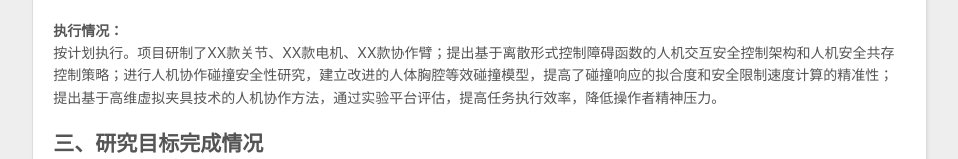
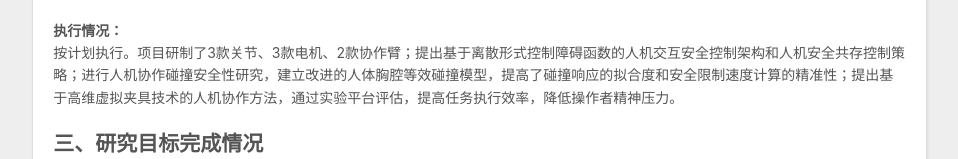
Before and after one commit to UCAS-IAMT/UCAS-IAMT.github.io, a plain HTML site: page index.html in a window 1280 px wide. Shown: the part 1882-2041 px from the top of the page, without its empty margins (8-966 px from the left). Drawn offline with nearby package versions, Linux system fonts and the light colour scheme; some packages are replaced by stand-ins of ours.

Commit message:
Site updated: 2025-01-22 19:57:08

```diff
--- a/index.html
+++ b/index.html
@@ -203,8 +203,7 @@ mjx-container[display="true"] + br {
 
     <div class="e-content article-entry" itemprop="articleBody">
 
-        <!-- 项目研制了XX款关节、XX款电机、XX款协作臂；（全文搜索还未写明） -->
-<h2 id="一、摘要"><a href="#一、摘要" class="headerlink" title="一、摘要"></a>一、摘要</h2><p>本项目以提高协作机器人载荷自重比和柔顺运动控制性能为目标，重点研究轻量化协作机器人设计方法与控制技术。通过研究基于多极Halbach整体充磁转子与印制绕组双定子的新型盘式电机设计方法，提高机器人关节电机的转矩密度与过载能力，降低转矩波动；研究基于谐振与反谐振频率配置的机器人一体化关节集成优化设计方法与基于双编码器反馈的高带宽控制算法，提高关节负载惯量比，改善关节动态响应与振动抑制性能；研究基于刚度分配的机器人本体轻量化设计方法，揭示机器人在带载条件下连杆刚度分配对操作点挠度的影响机理，优化连杆的拓扑结构参数，助力轻量化协作机器人提高变载荷作业精度；研究基于期望阻抗模型对感知力进行实时修正的柔顺控制方法，分析协作机器人与环境耦合下的动力学特性，实现协作机器人变刚度柔顺控制。本项目的研究工作对于提高我国协作机器人的技术水平，推动协作机器人向更轻量、更柔顺、更安全的方向发展具有重要意义</p>
+        <h2 id="一、摘要"><a href="#一、摘要" class="headerlink" title="一、摘要"></a>一、摘要</h2><p>本项目以提高协作机器人载荷自重比和柔顺运动控制性能为目标，重点研究轻量化协作机器人设计方法与控制技术。通过研究基于多极Halbach整体充磁转子与印制绕组双定子的新型盘式电机设计方法，提高机器人关节电机的转矩密度与过载能力，降低转矩波动；研究基于谐振与反谐振频率配置的机器人一体化关节集成优化设计方法与基于双编码器反馈的高带宽控制算法，提高关节负载惯量比，改善关节动态响应与振动抑制性能；研究基于刚度分配的机器人本体轻量化设计方法，揭示机器人在带载条件下连杆刚度分配对操作点挠度的影响机理，优化连杆的拓扑结构参数，助力轻量化协作机器人提高变载荷作业精度；研究基于期望阻抗模型对感知力进行实时修正的柔顺控制方法，分析协作机器人与环境耦合下的动力学特性，实现协作机器人变刚度柔顺控制。本项目的研究工作对于提高我国协作机器人的技术水平，推动协作机器人向更轻量、更柔顺、更安全的方向发展具有重要意义</p>
 <h2 id="二、研究计划执行情况概述"><a href="#二、研究计划执行情况概述" class="headerlink" title="二、研究计划执行情况概述"></a>二、研究计划执行情况概述</h2><p>本项目的研究基本按计划开展，具体研究要点及执行情况如下：</p>
 <h3 id="课题一：双定子印制绕组轴向磁通高性能永磁力矩电机设计方法"><a href="#课题一：双定子印制绕组轴向磁通高性能永磁力矩电机设计方法" class="headerlink" title="课题一：双定子印制绕组轴向磁通高性能永磁力矩电机设计方法"></a>课题一：双定子印制绕组轴向磁通高性能永磁力矩电机设计方法</h3><p><strong>研究要点：</strong><br>基于多极Halbach整体充磁转子与印制绕组双定子、轴向气隙磁场的新型拓扑结构盘式电机为研究对象，开展无框式关节电机设计分析方法、高效散热方法及转矩波动抑制方法的研究，满足机器人关节对高转矩密度、高过载能力与低转矩波动电机性能的需求。</p>
 <p><strong>执行情况：</strong><br>按计划执行。提出结合伪三维法、精确子域法等的电磁场建模方法，能有效处理转子偏移、端部效应、转子偏心等问题，计算结果与有限元有良好一致性；设计了含PCM的电机散热结构，利用“T型”等LPTN建模方法分析热场，模型经实验验证能有效模拟电机温度场；提出多种定子扩张构型及分层优化策略提升电机力矩与效率，制作样机测试，理论、有限元与实验结果相符。</p>
@@ -215,7 +214,7 @@ mjx-container[display="true"] + br {
 <h3 id="课题四：轻量化协作机器人柔顺控制与振动抑制方法"><a href="#课题四：轻量化协作机器人柔顺控制与振动抑制方法" class="headerlink" title="课题四：轻量化协作机器人柔顺控制与振动抑制方法"></a>课题四：轻量化协作机器人柔顺控制与振动抑制方法</h3><p><strong>研究要点：</strong><br>基于课题二的单关节动力学模型与控制算法，展开轻量化协作机器人柔顺控制与振动抑制方法的研究，主要包括：协作机器人动力学建模与参数辨识方法、基于轨迹实时预测与干扰补偿的关节层自适应控制策略、基于对感知力矩实时修正的协作机器人柔顺控制方法。</p>
 <p><strong>执行情况：</strong><br>按计划执行。提出基于自适应跃度的协作机器人阻抗控制技术，自动调节反馈增益抑制振动；提出基于运动意图估计和力前馈补偿的人机协作神经导纳控制技术，减少人类伙伴能量消耗的同时提高位置响应速度；提出基于自适应跃度的多任务层次阻抗控制技术，将鲁棒积分误差的运动控制扩展到多任务场景。</p>
 <h3 id="课题五：轻量化协作机器人样机试制与实验验证"><a href="#课题五：轻量化协作机器人样机试制与实验验证" class="headerlink" title="课题五：轻量化协作机器人样机试制与实验验证"></a>课题五：轻量化协作机器人样机试制与实验验证</h3><p><strong>研究要点：</strong><br>试制关节电机，并自主开发驱动控制板；试制一体化关节，并搭建关节实验测试平台，对集成优化设计的关节动态响应和运动控制性能进行验证；搭建机器人实验测试平台，验证协作机器人的柔顺运动控制性能。</p>
-<p><strong>执行情况：</strong><br>按计划执行。项目研制了XX款关节、XX款电机、XX款协作臂；提出基于离散形式控制障碍函数的人机交互安全控制架构和人机安全共存控制策略；进行人机协作碰撞安全性研究，建立改进的人体胸腔等效碰撞模型，提高了碰撞响应的拟合度和安全限制速度计算的精准性；提出基于高维虚拟夹具技术的人机协作方法，通过实验平台评估，提高任务执行效率，降低操作者精神压力。</p>
+<p><strong>执行情况：</strong><br>按计划执行。项目研制了3款关节、3款电机、2款协作臂；提出基于离散形式控制障碍函数的人机交互安全控制架构和人机安全共存控制策略；进行人机协作碰撞安全性研究，建立改进的人体胸腔等效碰撞模型，提高了碰撞响应的拟合度和安全限制速度计算的精准性；提出基于高维虚拟夹具技术的人机协作方法，通过实验平台评估，提高任务执行效率，降低操作者精神压力。</p>
 <h2 id="三、研究目标完成情况"><a href="#三、研究目标完成情况" class="headerlink" title="三、研究目标完成情况"></a>三、研究目标完成情况</h2><p>项目研究目标与实际进展执行形况如下表所示：</p>
 <table style="word-wrap: break-word; table-layout: fixed; width: 100%; border-collapse: collapse; border: 1px solid #ddd;">
   <thead>
```
Also changed, not shown: 2025/01/29/1begin/index.html (+5 -6 lines).
